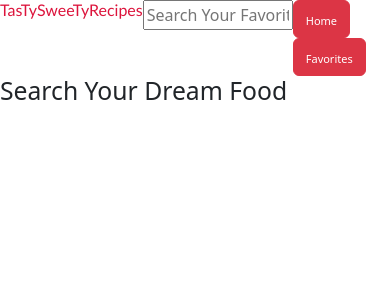
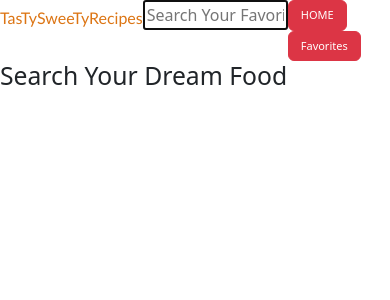
Before and after one commit to Raas-Farooq/tasty-sweety-recipies, a React (Create React App) app: page /recipeList in a window 390 px wide. Shown: the top 300 px of the page. Built offline with nearby package versions, Linux system fonts and the light colour scheme.

Commit message:
handle relocation btw components

```diff
--- a/src/Components/Navbar.jsx
+++ b/src/Components/Navbar.jsx
@@ -1,13 +1,23 @@
-import React from "react";
+import React, { useEffect, useReducer, useRef } from "react";
 import './navbar.css';
 import 'bootstrap/dist/css/bootstrap.min.css';
 import { useGlobalState } from "../Context";
 import RecipeList  from "./RecipeList";
-import { Link } from "react-router-dom";
+import { Link, useNavigate } from "react-router-dom";
 
 export const Navbar = () => {
 
-    const {fetchFunctionRuns, startWriting, write ,searching, setSearchParameters, loading, fetchRecipes} = useGlobalState();
+    const {scrollPosition,setScrollPosition, fetchFunctionRuns, startWriting, write ,searching, setSearchParameters, loading, fetchRecipes} = useGlobalState();
+    let currentScrollPosition;
+    const navigateTo = useNavigate();
+    const searchBox = useRef(null);
+
+
+    useEffect(() => {
+        if(searchBox.current){
+            searchBox.current.focus();
+        }
+    })
 
     if(loading){
         return <div> <h2> ..Loading</h2></div>
@@ -20,15 +30,29 @@ export const Navbar = () => {
         setSearchParameters("");
     }
 
+    const handleFavoritesClick = (e) => {
+        e.preventDefault();
+        navigateTo('/favorites')
+
+    }
+
+    const handleHomeClick = (e) => {
+        e.preventDefault();
+        navigateTo('/')
+    }
+
+
     if(searching){
         startWriting();
     }
+
+    <h2><Link to="/" className="headingText"> TasTySweeTyRecipes </Link></h2>
 
     return(
         <>
             <nav className="nav-container">
                 <div className="nav-header" aria-label="nav-header">
-                    <h2 className="headingText">TasTySweeTyRecipes</h2>
+                    <h2><Link to="/" className="headingText"> TasTySweeTyRecipes </Link></h2>
                 </div>
                 <form className="myForm" onSubmit={(e) => handleOnSubmit(e)}>
                     <label className="label"></label>
@@ -39,14 +63,14 @@ export const Navbar = () => {
                     placeholder="Search Your Favorite Recipes"
                     onChange={(e) => setSearchParameters(e.target.value)}
                     value={searching}
-
+                    ref = {searchBox}
                     />
 
                 </form>
                 <div className="navigation-btn">
                     <div>
-                        <button className={`homeBtn btn btn-danger`} aria-label="home-btn"><Link to="/" className="btnLink">Home</Link></button>
-                        <button className="favBtn btn btn-danger" aria-label="fav-btn"><Link to="Favorites" className="favLink">Favorites </Link></button>
+                        <button className={`homeBtn btn btn-danger`} aria-label="home-btn" onClick={(e) => handleHomeClick(e)}> HOME</button>
+                        <button className="favBtn btn btn-danger" aria-label="fav-btn" onClick={(e) => handleFavoritesClick(e)}>Favorites </button>
                     </div>
                 </div>
             </nav>
--- a/src/Components/RecipeList.js
+++ b/src/Components/RecipeList.js
@@ -1,12 +1,16 @@
-import React from "react";
+import React, { useEffect } from "react";
 import { useGlobalState } from "../Context";
 import style from './recipeList.module.css'
-import { Link } from "react-router-dom";
-
+import { Link, Navigate, UNSAFE_NavigationContext, useNavigate } from "react-router-dom";
+import WindowSize from "./windowSize";
 
 export default function RecipeList(){
 
-    const {isFetchRun,recipesData, error, write, loading} = useGlobalState();
+    const {scrollPosition, setScrollPosition, isFetchRun,recipesData, error, write, loading} = useGlobalState();
+
+    const navigate = useNavigate();
+    const myWindowSize = WindowSize();
+    console.log("scrollPosition:L ", scrollPosition);
     function accessShortTitle(name){
         const words = name.trim().split(/\s+/);
         const rawTitle = words.slice(0, 4);
@@ -15,6 +19,24 @@ export default function RecipeList(){
         return words.length > 4? newTitle + '..' : newTitle
     }
 
+    const handleDetailsClick = (id) => {
+
+        const scrollPos = window.scrollY;
+        // setScrollPosition(scrollPos);
+
+        navigate(`/detail/${id}`, {state:{fromDetail:true} })
+    }
+    console.log("recipes in List; ", recipesData);
+
+
+    // useEffect(() => {
+    //     if(scrollPosition){
+    //         window.scrollTo(0, parseInt(scrollPosition));
+    //     }
+    // }, [])
+
+
+
     if (error) {
         return <div> <h2> Error while Fetching. Please Try Again </h2></div>
     }
@@ -22,8 +44,7 @@ export default function RecipeList(){
     if (!write){
         return <h2> Search Your Dream Food</h2>
     }
-    console.log("recipes in List; ", recipesData);
-    console.log("isFetchRun in List; ", isFetchRun);
+
     return (
         <>
             <h2 className={style.heading}> {isFetchRun && recipesData.length > 0 && ' Special Recipes' }</h2>
@@ -35,7 +56,7 @@ export default function RecipeList(){
                         <h5> {accessShortTitle(recipe.title)} </h5>
                         <img src={recipe.image_url} style={{width:"280px", height:"300px"}} />
                         <p> {recipe.publisher} </p>
-                        <button className="btn btn-danger"><Link to={`/detail/${recipe.id}`} state={{fromDetail:true}} className={style.btnLink}>Detail</Link> </button>
+                        <button className="btn btn-danger" onClick={(e) => handleDetailsClick(recipe.id)} >Detail </button>
                     </div>
                 )
             })}
--- a/src/Components/navbar.css
+++ b/src/Components/navbar.css
@@ -10,13 +10,18 @@
     text-decoration: none;
     color:white;
 }
+.headingText{
+    text-decoration:none;
+    color:rgb(220, 117, 20);
+}
 @media only screen
 and (max-width:750px){
     .headingText{
+
         font-size:20px;
     }
-    .btnLink, .favLink{
-        font-size: 13px;
+    .navigation-btn .homeBtn, .navigation-btn .favBtn{
+        font-size: 11px;
     }
 
 }
@@ -26,8 +31,8 @@ and (max-width:630px){
     .headingText{
         font-size:18px;
     }
-    .btnLink, .favLink{
-        font-size: 13px;
+    .navigation-btn .homeBtn, .navigation-btn .favBtn{
+        font-size: 11px;
     }
     .search-text{
         width:210px
@@ -38,10 +43,10 @@ and (max-width:550px){
     .headingText{
         font-size:16px;
     }
-    .btnLink, .favLink{
+    .navigation-btn .homeBtn, .navigation-btn .favBtn{
         font-size: 11px;
     }
     .search-text{
-        width:150px
+        width:145px
     }
 }
--- /dev/null
+++ b/src/Components/windowSize.js
@@ -0,0 +1,36 @@
+import { useEffect, useState } from "react"
+
+const WindowSize = () => {
+
+    const [windSize, setWindSize] = useState({
+        width:window.innerWidth,
+        height:window.innerHeight
+    })
+
+
+
+
+
+    useEffect(() => {
+
+        const retainSize = () => {
+            const updatedWidth =window.innerWidth;
+            const updatedHeight = window.innerHeight;
+            setWindSize({
+                updatedWidth,
+                updatedHeight
+            })
+        }
+
+
+        window.addEventListener('resize', retainSize);
+
+        return (() => {
+            window.removeEventListener('resize', retainSize);
+        })
+    })
+
+    return windSize;
+}
+
+export default WindowSize;
--- a/src/Context/index.jsx
+++ b/src/Context/index.jsx
@@ -13,6 +13,7 @@ const GlobalContext = createContext();
 export default function GlobalState({ children }) {
 
   const [recipesData, setRecipesData] = useState([]);
+  const [scrollPosition, setScrollPosition] = useState();
   const [favoritesList, setFavoritesList] = useState([]);
   const [loading, setLoading] = useState(false);
   const [error, setError] = useState(null);
@@ -97,7 +98,9 @@ export default function GlobalState({ children }) {
         startWriting,
         write,
         fetchFunctionRuns,
-        isFetchRun
+        isFetchRun,
+        setScrollPosition,
+        scrollPosition
       }}
     >
       {children}
--- a/src/Pages/detail.js
+++ b/src/Pages/detail.js
@@ -37,6 +37,7 @@ export default function Detail(){
 
             setExisted(found);
         }
+        // window.scrollY = (0)
     }, [detailCard])
 
     const handleFavoriteClick = () => {
```
